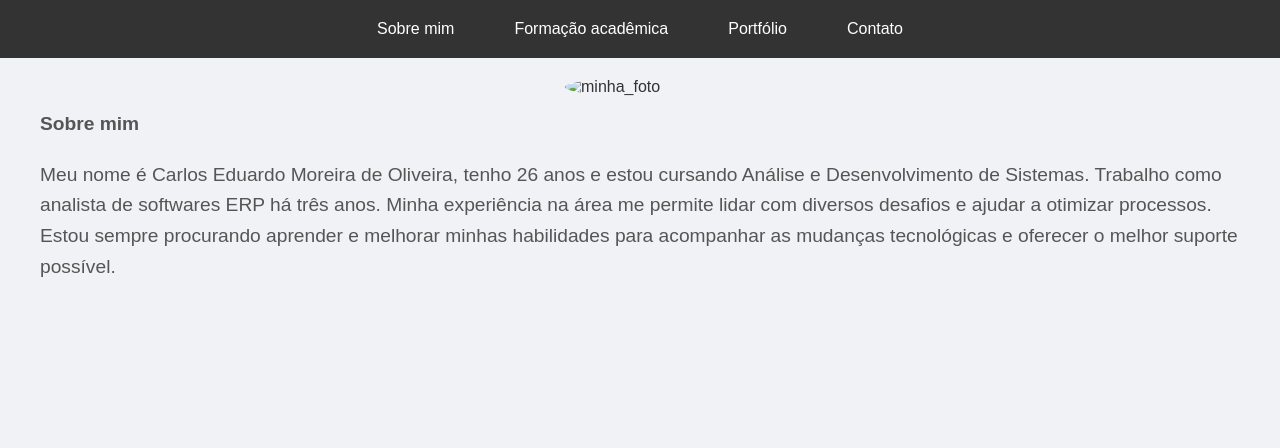
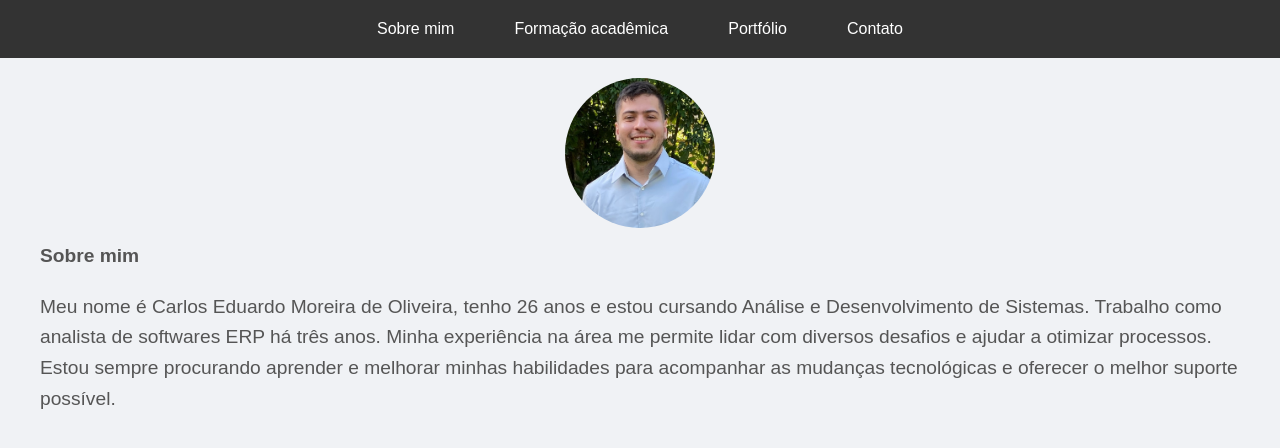
Before and after one commit to CarlosMoreira2021/trabalhofundamentos, a plain HTML site: page index.html in a window 1280 px wide. Drawn offline with Linux system fonts and the light colour scheme; the site is published under a folder, as on GitHub Pages, so addresses that start at the root find nothing.

Commit message:
Update index.html

```diff
--- a/index.html
+++ b/index.html
@@ -17,7 +17,7 @@
     </nav>
 
     <main class="page-content">
-        <img src="/1720988051372.jpeg" alt="minha_foto" class="profile-image">
+        <img src="1720988051372.jpeg" alt="minha_foto" class="profile-image">
         <h1 class="text">Sobre mim</h1>
         <p class="text">Meu nome é Carlos Eduardo Moreira de Oliveira, tenho 26 anos e estou cursando Análise e Desenvolvimento de Sistemas. Trabalho como analista de softwares ERP há três anos. Minha experiência na área me permite lidar com diversos desafios e ajudar a otimizar processos. Estou sempre procurando aprender e melhorar minhas habilidades para acompanhar as mudanças tecnológicas e oferecer o melhor suporte possível.</p>
     </main>
```
